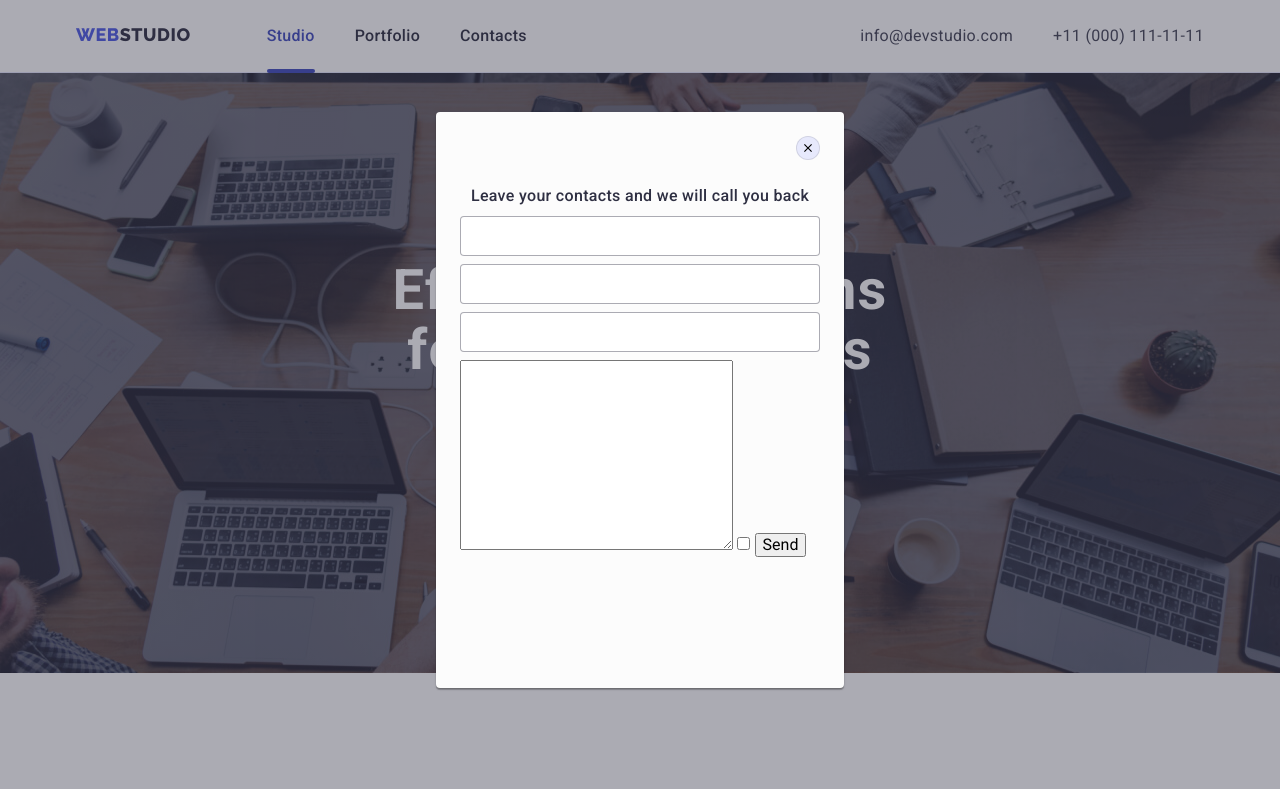
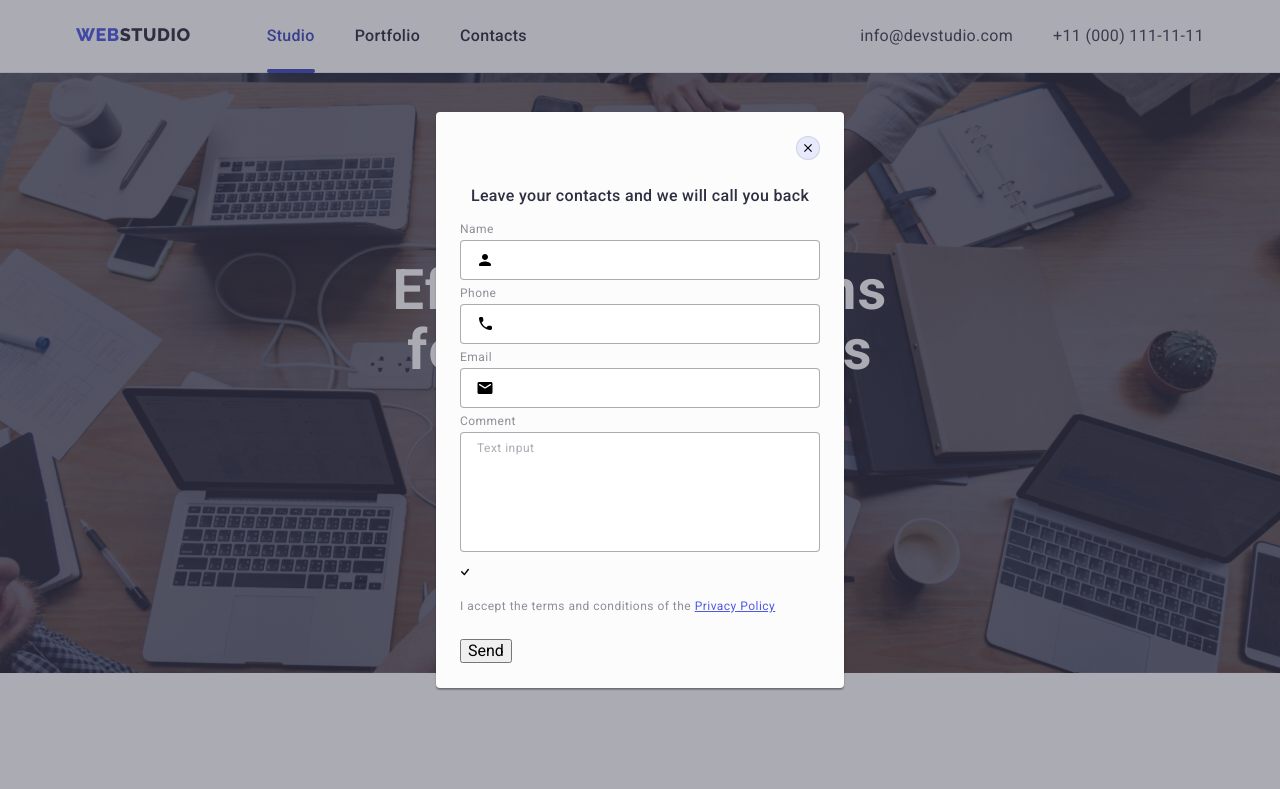
Before and after one commit to NanaTsK/goit-markup-hw-06, a plain HTML site: page index.html in a window 1280 px wide. Both pictures are taken after a click on the button "Order Service". Shown: the top 789 px of the page. Drawn offline with nearby package versions, Linux system fonts and the light colour scheme.

Commit message:
modal form

```diff
--- a/css/styles.css
+++ b/css/styles.css
@@ -530,8 +530,11 @@ footer .container {
   padding: 72px 24px 24px;
   left: 50%;
   top: 50%;
-  transform: translate(-50%, -50%) scale(1) rotate(0);
+  transform: translate(-50%, -50%) scale(1);
   transition: transform 500ms cubic-bezier(0.4, 0, 0.2, 1);
+
+  /*   transform: translate(-50%, -50%) scale(1) rotate(0);
+ */
 
   background: #fcfcfc;
   box-shadow: var(--box-shadow-modal);
@@ -539,8 +542,11 @@ footer .container {
 }
 
 .backdrop.is-hidden .modal {
-  transform: translate(-50%, -50%) scale(1.5) rotate(-90deg);
+  transform: translate(-50%, -50%) scale(1.5);
 }
+
+/*   transform: translate(-50%, -50%) scale(1.5) rotate(-90deg);
+ */
 
 .modal-btn-close {
   position: absolute;
@@ -574,16 +580,69 @@ footer .container {
 .contact-form {
 }
 .form-title {
-  color: var(--color-navy-blue-secondary);
   font-weight: 500;
   text-align: center;
   margin-bottom: 8px;
+  color: var(--color-navy-blue-secondary);
 }
+
+.form-lable {
+  font-size: 12px;
+  line-height: 1.17;
+  letter-spacing: 0.04em;
+  margin: 8px 0 4px;
+  color: var(--color-light-slate);
+}
+.checkbox-label {
+  display: block;
+  margin: 16px 0 24px;
+}
+
+.input-wrap {
+  position: relative;
+  display: block;
+}
+
 .contact-form-input {
   width: 100%;
   height: 40px;
+  padding: 8px 16px 8px 38px;
   border: 1px solid rgba(46, 47, 66, 0.4);
   border-radius: 4px;
-  padding: 8px 16px 8px 38px;
-  margin-bottom: 8px;
 }
+
+.form-icon {
+  position: absolute;
+  left: 16px;
+  top: 50%;
+  transform: translateY(-50%);
+}
+
+.contact-form-msg {
+  width: 100%;
+  height: 120px;
+  resize: none;
+  padding: 8px 16px;
+  border: 1px solid rgba(46, 47, 66, 0.4);
+  border-radius: 4px;
+}
+.contact-form-msg::placeholder {
+  font-size: 12px;
+  line-height: 1.17;
+  letter-spacing: 0.04em;
+  color: rgba(46, 47, 66, 0.4);
+}
+
+.contact-form-checkbox {
+}
+
+.checkbox-icon {
+}
+
+.privacy-policy {
+  line-height: 1.33;
+  color: var(--color-iris-brand);
+}
+
+.modal-btn-contact {
+}
--- a/index.html
+++ b/index.html
@@ -454,26 +454,74 @@
             <use href="./images/sprite.svg#icon-close-btn"></use>
           </svg>
         </button>
-
-        <form class="contact-form body-text-style">
-          <p class="form-title">
+        <p class="form-title body-text-style">
           Leave your contacts and we will call you back
         </p>
+        <form class="contact-form body-text-style">
+          <label>
+            <span class="form-lable">Name</span>
+            <span class="input-wrap">
               <input
                 type="text"
                 class="contact-form-input"
                 name="user_name"
                 required
               />
+              <svg class="form-icon" width="18" height="18">
+                <use href="./images/sprite.svg#icon-person"></use>
+              </svg>
+            </span>
+          </label>
+
+          <label>
+            <span class="form-lable">Phone</span>
+            <span class="input-wrap">
               <input type="tel" class="contact-form-input" name="user_phone" />
+              <svg class="form-icon" width="18" height="24">
+                <use href="./images/sprite.svg#icon-phone"></use>
+              </svg>
+            </span>
+          </label>
+
+          <label>
+            <span class="form-lable">Email</span>
+            <span class="input-wrap">
               <input
                 type="email"
                 class="contact-form-input"
                 name="user_email"
                 required
               />
-          <textarea name="" id="" cols="30" rows="10"></textarea>
-          <input type="checkbox" name="" id="" />
+              <svg class="form-icon" width="18" height="24">
+                <use href="./images/sprite.svg#icon-email"></use>
+              </svg>
+            </span>
+          </label>
+          <label>
+            <span class="form-lable">Comment</span>
+            <textarea
+              name="user_msg"
+              class="contact-form-msg"
+              placeholder="Text input"
+            ></textarea>
+          </label>
+
+          <label>
+            <input
+              type="checkbox"
+              name="user_privacy_policy"
+              class="contact-form-checkbox visually-hidden"
+              required
+            />
+            <svg class="checkbox-icon" width="10" height="8">
+              <use href="./images/sprite.svg#icon-check"></use>
+            </svg>
+            <span class="form-lable checkbox-label"
+              >I accept the terms and conditions of the
+              <a href="" class="privacy-policy">Privacy Policy</a></span
+            >
+          </label>
+
           <button class="modal-btn-contact" type="submit">Send</button>
         </form>
       </div>
@@ -481,5 +529,3 @@
     <script src="./js/modal.js"></script>
   </body>
 </html>
-
-/index.html? user_name=nana user_phone=1234 user_email=nana%40nana
```
Lines whose indentation alone changed are shown as unchanged.
